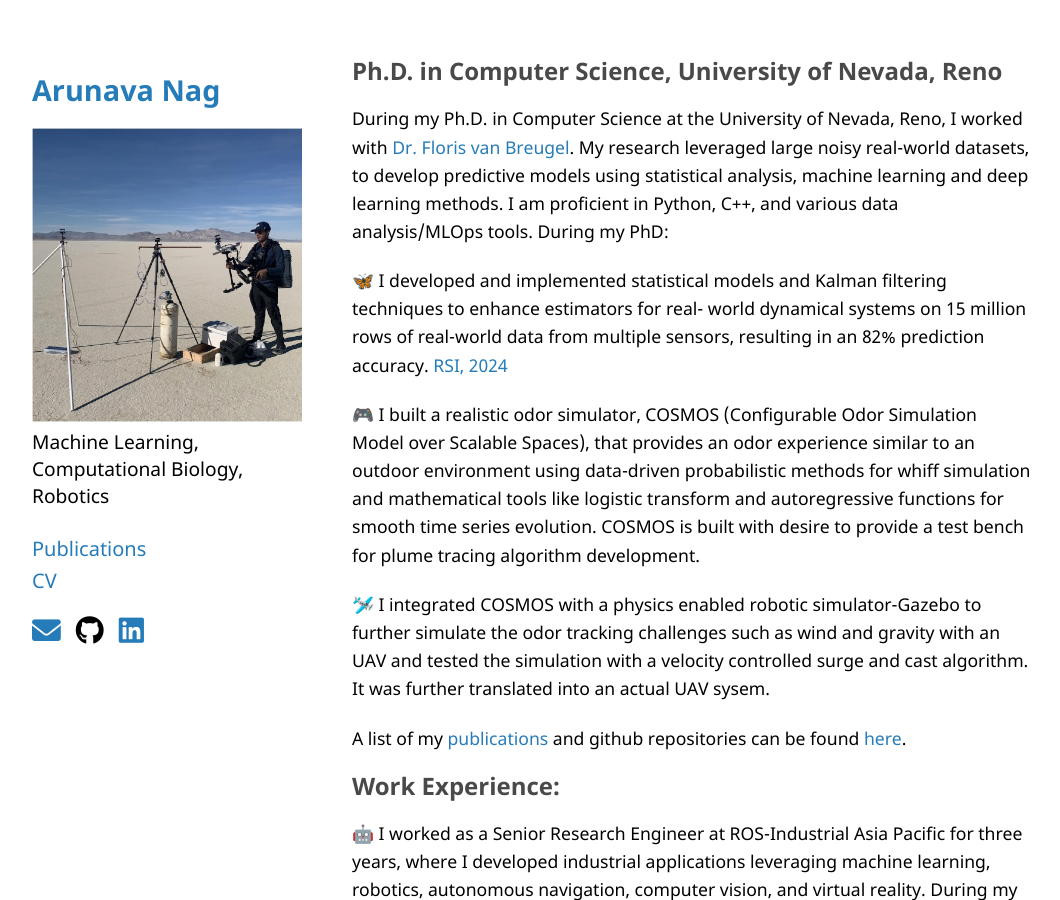
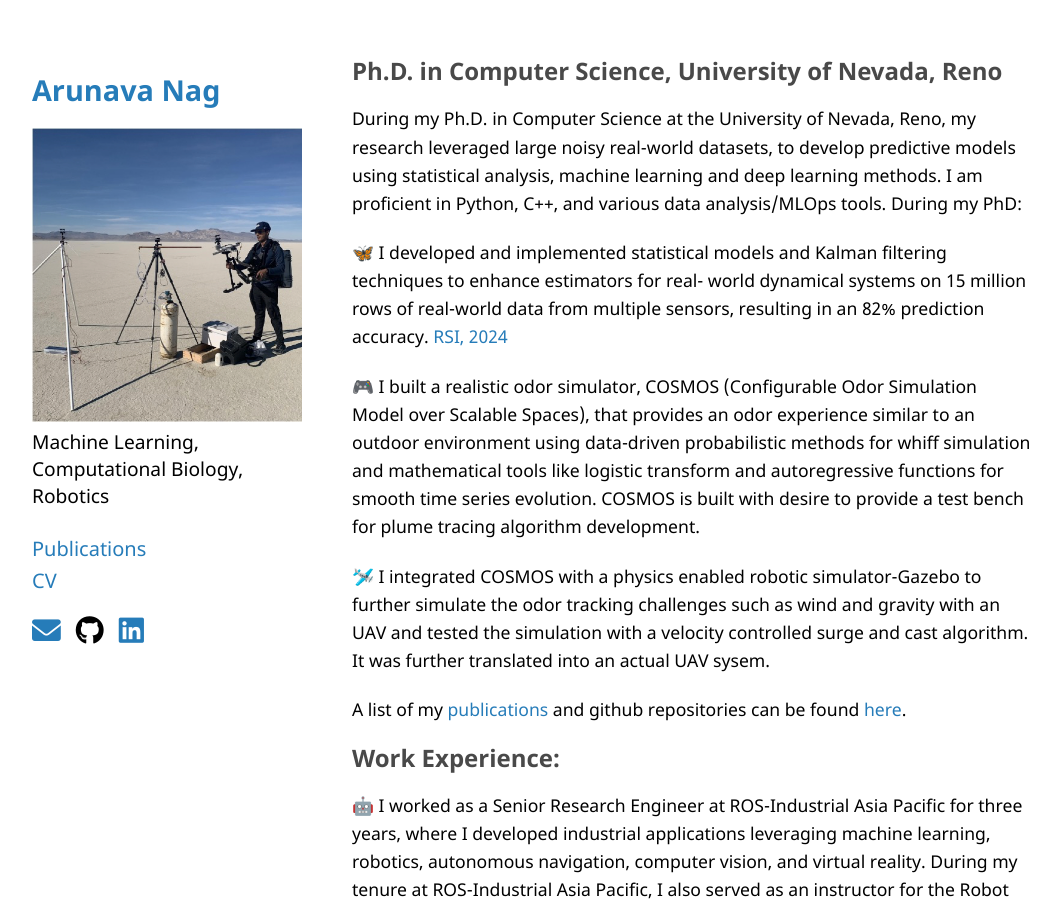
Before and after one commit to arunavanag591/mypage, a Jekyll site: the page built from index.md, in a window 1280 px wide and 900 px high. Shown: the whole window, without its empty margins (108-1168 px from the left). Built offline with Jekyll 4.4.1, drawn with Linux system fonts in a browser that asks for light colours; a style sheet for code colours, icons or effects is not loaded; our own code applies the rules of GitHub Pages for plain Markdown files.

Commit message:
updating css

```diff
--- a/index.md
+++ b/index.md
@@ -3,7 +3,7 @@ layout: default
 ---
 ### Ph.D. in Computer Science, University of Nevada, Reno
 
-During my Ph.D. in Computer Science at the University of Nevada, Reno, I worked with [Dr. Floris van Breugel](https://www.florisvanbreugel.com/). My research leveraged large noisy real-world datasets, to develop predictive models using statistical analysis, machine learning and deep learning methods. I am proficient in Python, C++, and various data analysis/MLOps tools. During my PhD:
+During my Ph.D. in Computer Science at the University of Nevada, Reno, my research leveraged large noisy real-world datasets, to develop predictive models using statistical analysis, machine learning and deep learning methods. I am proficient in Python, C++, and various data analysis/MLOps tools. During my PhD:
 
 🦋 I developed and implemented statistical models and Kalman filtering techniques to enhance estimators for real- world dynamical systems on 15 million rows of real-world data from multiple sensors, resulting in an 82% prediction accuracy. [RSI, 2024](https://royalsocietypublishing.org/doi/full/10.1098/rsif.2024.0169)
 
```
